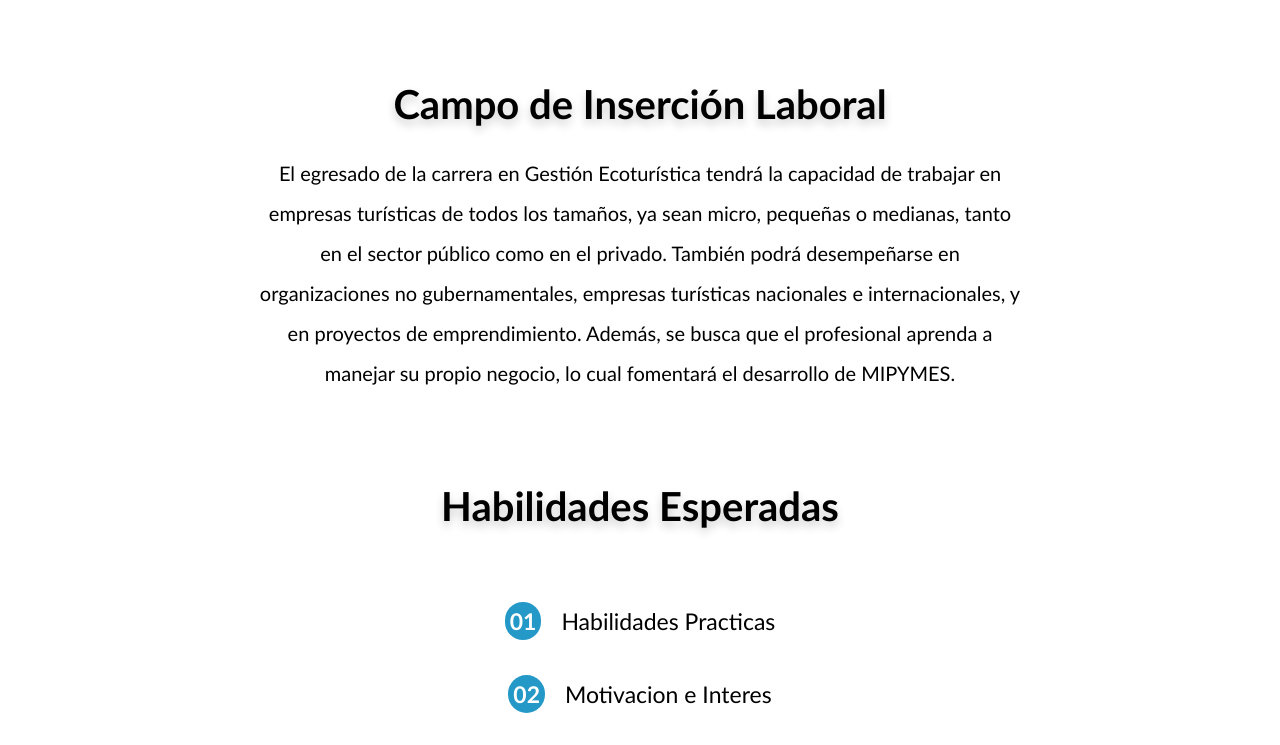
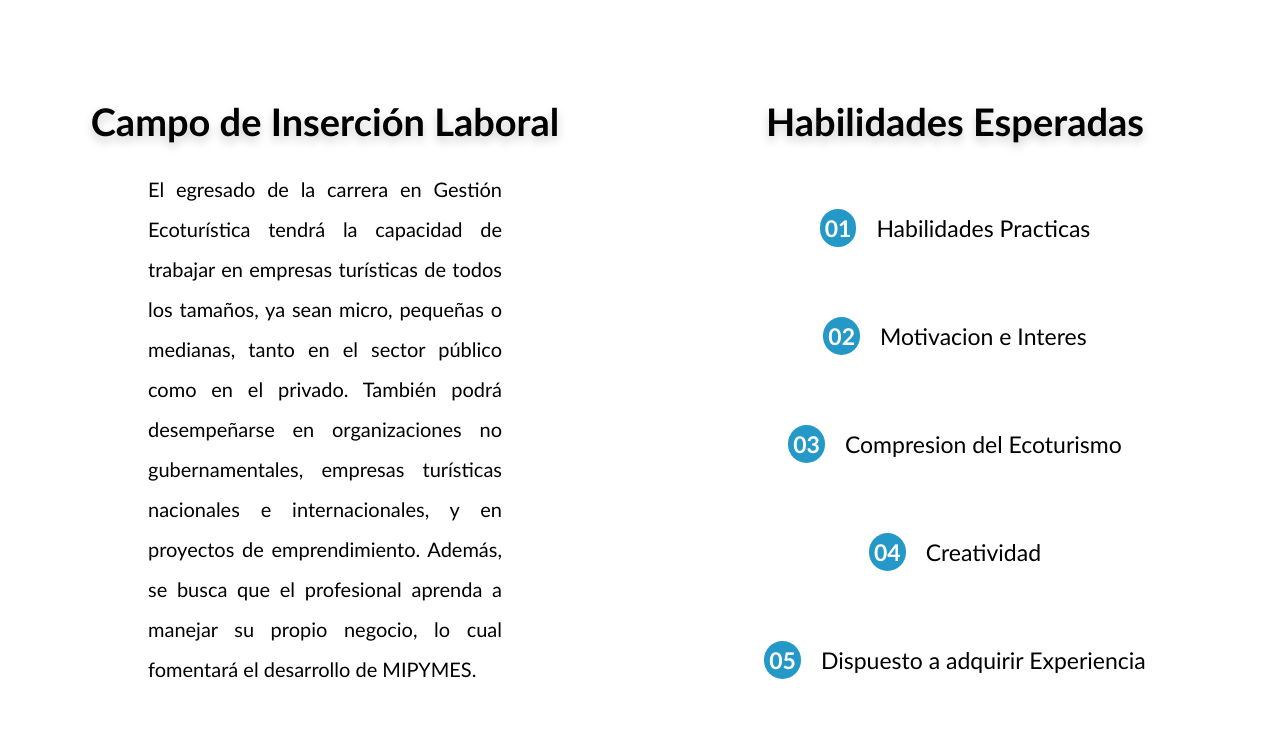
Before and after one commit to kevin903476/utn-pagina, a plain HTML site: page carrera-gec.html in a window 1280 px wide. Shown: the part 1135-1880 px from the top of the page. Drawn offline with nearby package versions, Linux system fonts and the light colour scheme.

Commit message:
union de insercion y de habilidades
se agrego un div para unir habilidades y insercion laboral y se metieron los cambios al media en css y se le cambio el tamaño L TITULO DE HABILidades

```diff
--- a/carrera-gec.html
+++ b/carrera-gec.html
@@ -84,7 +84,8 @@
       <br />
       <!-- final de la Informacion de la carrera   -->
       <div id="separator-content"></div>
-
+      <!--  este es el div que une a insercion y habilidades -->
+      <div class="dual-section-container">
       <!-- inicio del campo insercion  -->
       <div class="insercion-container">
         <div class="info-content">
@@ -100,7 +101,7 @@
         </div>
       </div>
       <!-- final del campo insercion  -->
-      <div id="separator-content"></div>
+
       <!-- inicio de las habilidades  -->
       <div class="skills-content">
 
@@ -133,6 +134,7 @@
         </div>
 
       </div>
+    </div>
       <!-- final del plan de estudios de la carrera  -->
 
       <!-- inicio del plan de estudios de la carrera  -->
--- a/style/style.css
+++ b/style/style.css
@@ -301,10 +301,9 @@
 
 .tittle{
   text-align: center;
-
   color:#000000;
   text-shadow: 0 5px 10px rgba(0,0,0,.2);
-  font-size: 40px;
+  font-size: 38px;
   margin-bottom: 25px;
 }
 
@@ -1123,10 +1122,17 @@ background-color: #006691;
 
     justify-content: center;
     width: 100%;
+
+    display: flex;
+    align-items: center;
+
+
   }
 
   .skills-box{
-
+    display: flex;
+    flex-direction: column;
+    align-items: flex-start;
     margin-top: 1%;
 
   }
@@ -1136,6 +1142,13 @@ background-color: #006691;
     flex-direction: column;
     justify-content: center;
     align-items: center;
+}
+.skill-number {
+  margin-right: 10px;
+}
+.skill-desc {
+  margin: 0;
+
 }
 
   .box-stats{
@@ -1153,4 +1166,33 @@ background-color: #006691;
     padding-top: 0px;
     padding-bottom: 0px;
   }
+
+  .dual-section-container {
+    display: flex;
+    flex-direction: row;
+    justify-content: space-between;
+    gap: 20px;
+    margin: 20px 0;
+    padding: 20px;
+  }
+  .dual-section-container p{
+    text-align: justify;
+  }
+
+.insercion-container, .skills-content {
+  flex: 1;
+  margin: 0 10px;
 }
+
+/* alineamento de las skills */
+/* .skills-content, .info-content {
+  position: relative;
+  top: -61px;
+}
+
+.skills-content, .skills-box {
+  position: relative;
+  top: -61px;
+} */
+
+}
```
Also changed, not shown: carrera-ile.html (+4 -2 lines), carrera-iti.html (+4 -2 lines).
